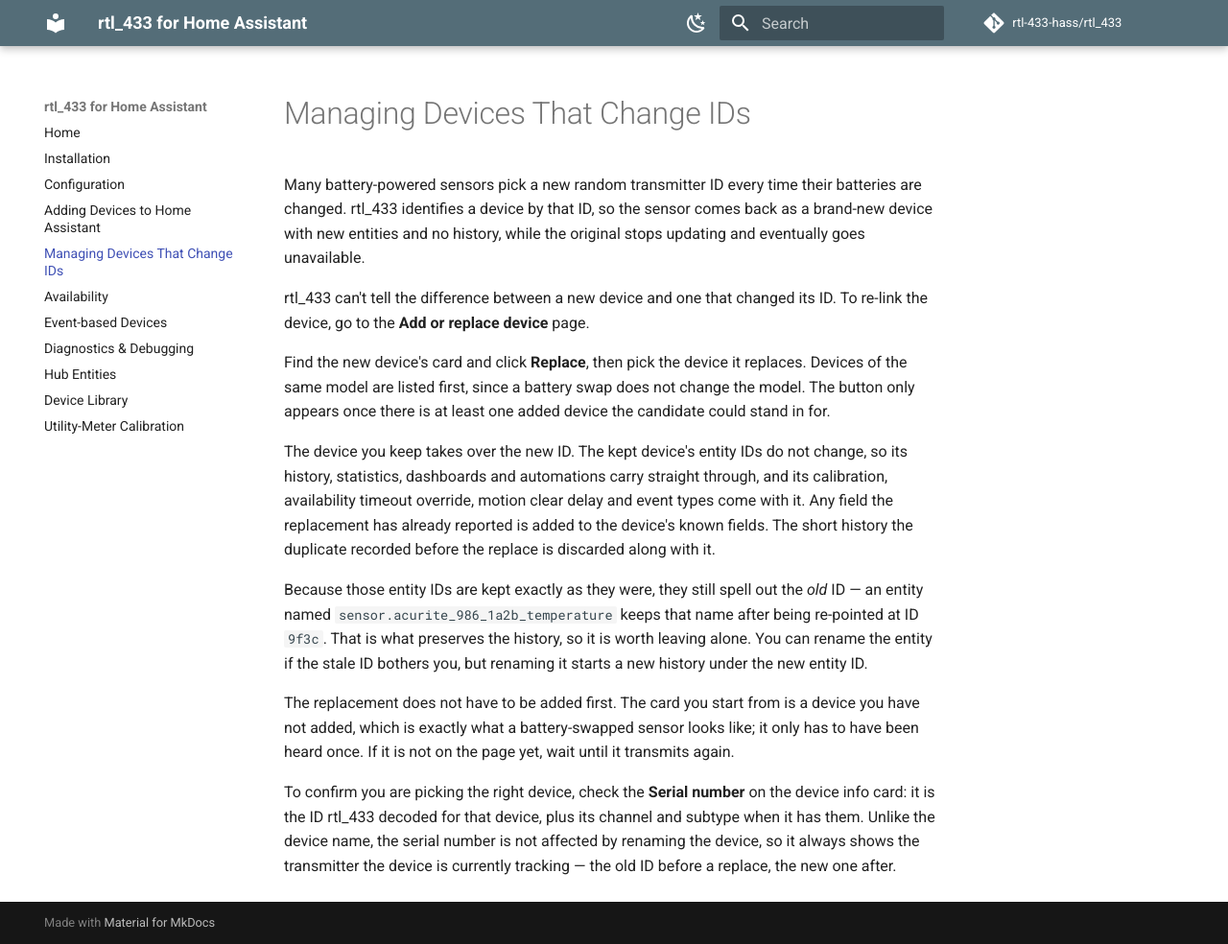
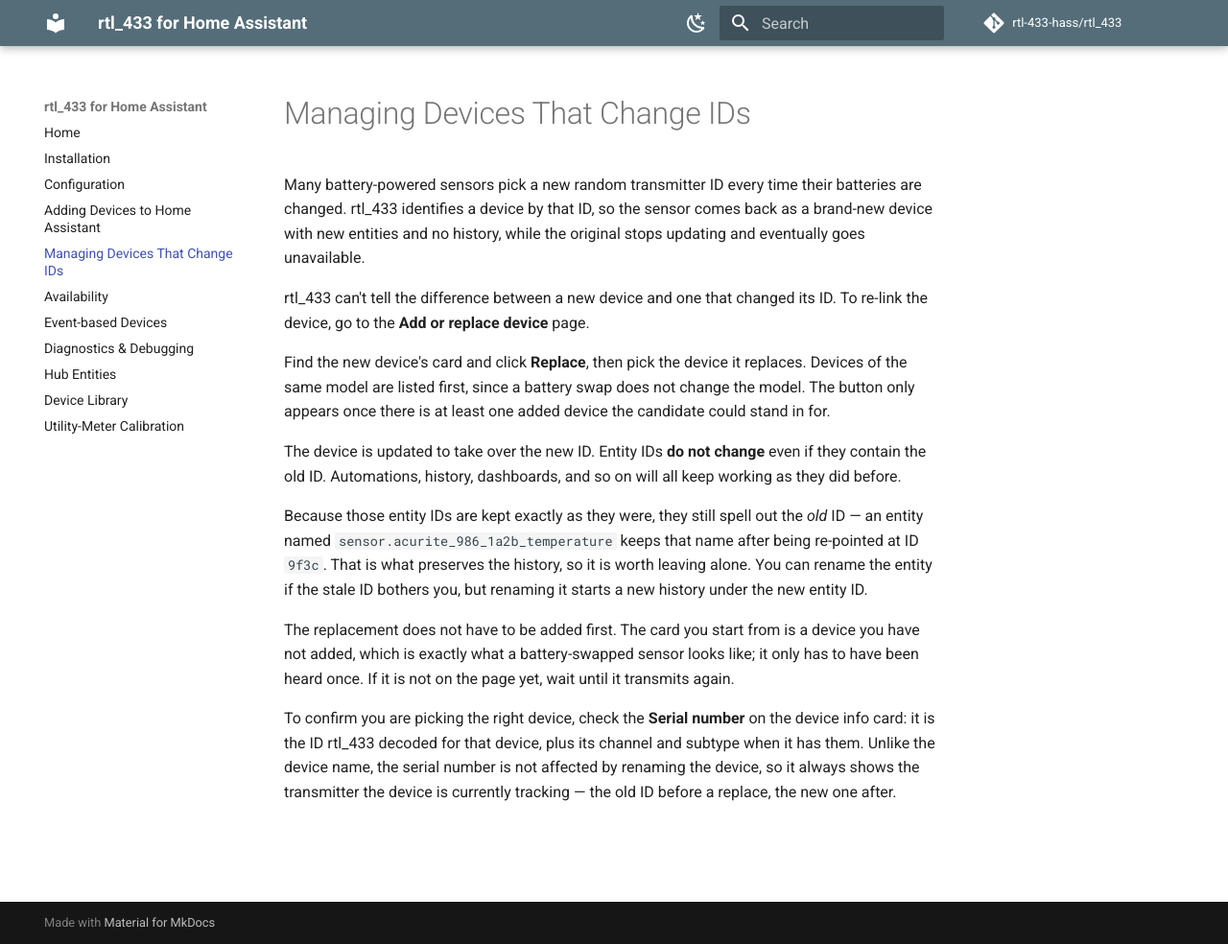
Before and after one commit to rtl-433-hass/rtl_433, an MkDocs documentation site: the page built from docs/changing-device-ids.md, in a window 1280 px wide and 984 px high. Shown: the whole window at 96% size. Built offline with MkDocs 1.6.1 and Material for MkDocs 9.7.7, drawn with Linux system fonts in a browser that asks for light colours; comment, search, counter and statistics services are not loaded; the version menu is left out.

Commit message:
docs: simplify what a replace preserves
Co-Authored-By: Claude Opus 5 <noreply@anthropic.com>
Claude-Session: https://claude.ai/code/session_018HhtFuqBNovRCKpDqLKD2v

```diff
--- a/docs/changing-device-ids.md
+++ b/docs/changing-device-ids.md
@@ -13,12 +13,9 @@ replaces. Devices of the same model are listed first, since a battery swap does
 not change the model. The button only appears once there is at least one added
 device the candidate could stand in for.
 
-The device you keep takes over the new ID. The kept device's entity IDs do not
-change, so its history, statistics, dashboards and automations carry straight
-through, and its calibration, availability timeout override, motion clear delay
-and event types come with it. Any field the replacement has already reported is
-added to the device's known fields. The short history the duplicate recorded
-before the replace is discarded along with it.
+The device is updated to take over the new ID. Entity IDs **do not change** even
+if they contain the old ID. Automations, history, dashboards, and so on will all
+keep working as they did before.
 
 Because those entity IDs are kept exactly as they were, they still spell out
 the *old* ID — an entity named `sensor.acurite_986_1a2b_temperature` keeps that
```
